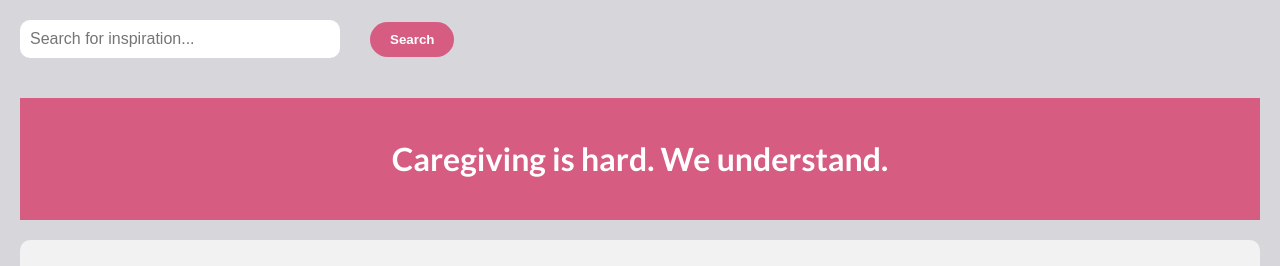
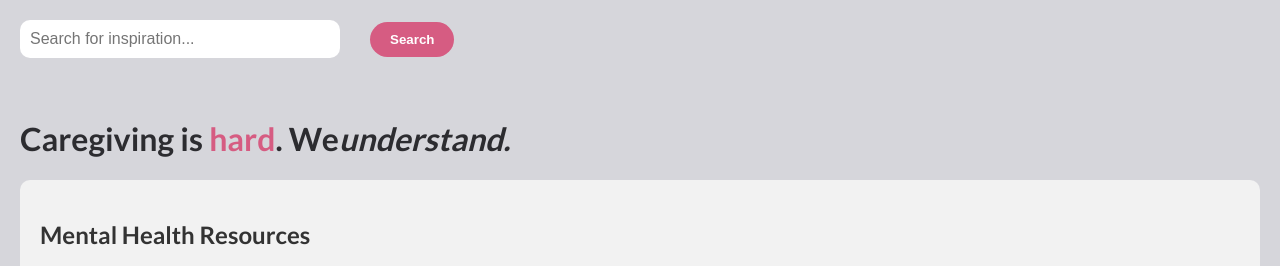
Before and after one commit to kidscoots101/caring-bridge, a React (Create React App) app: page /explore in a window 1280 px wide. Shown: the top 266 px of the page. Built offline with nearby package versions, Linux system fonts and the light colour scheme.

Commit message:
edited page-header

```diff
--- a/src/screens/MentalHealth.css
+++ b/src/screens/MentalHealth.css
@@ -3,10 +3,8 @@
   }
 
   .page-header {
-    background-color: #D65C82;
-    color: white;
-    padding: 20px;
-    text-align: center;
+    color: #2C2C30;
+    margin-bottom: 10pxs;
   }
 
   h2 {
--- a/src/screens/User.js
+++ b/src/screens/User.js
@@ -32,7 +32,11 @@ export default function MentalHealth() {
   return (
     <div className="mental-health-page">
       <header className="page-header">
-        <h1>Caregiving is hard. We understand.</h1>
+      <h1>
+  Caregiving is{" "}
+  <span style={{ color: "#D65C82" }}>hard</span>. {" "} We
+  <span style={{fontStyle: 'italic'}}>understand.</span>
+</h1>
       </header>
 
       <section className="resources-section">
@@ -65,7 +69,6 @@ export default function MentalHealth() {
     </li>
   </ul>
 </section>
-
 
 
             <section className="stories-section">
```
